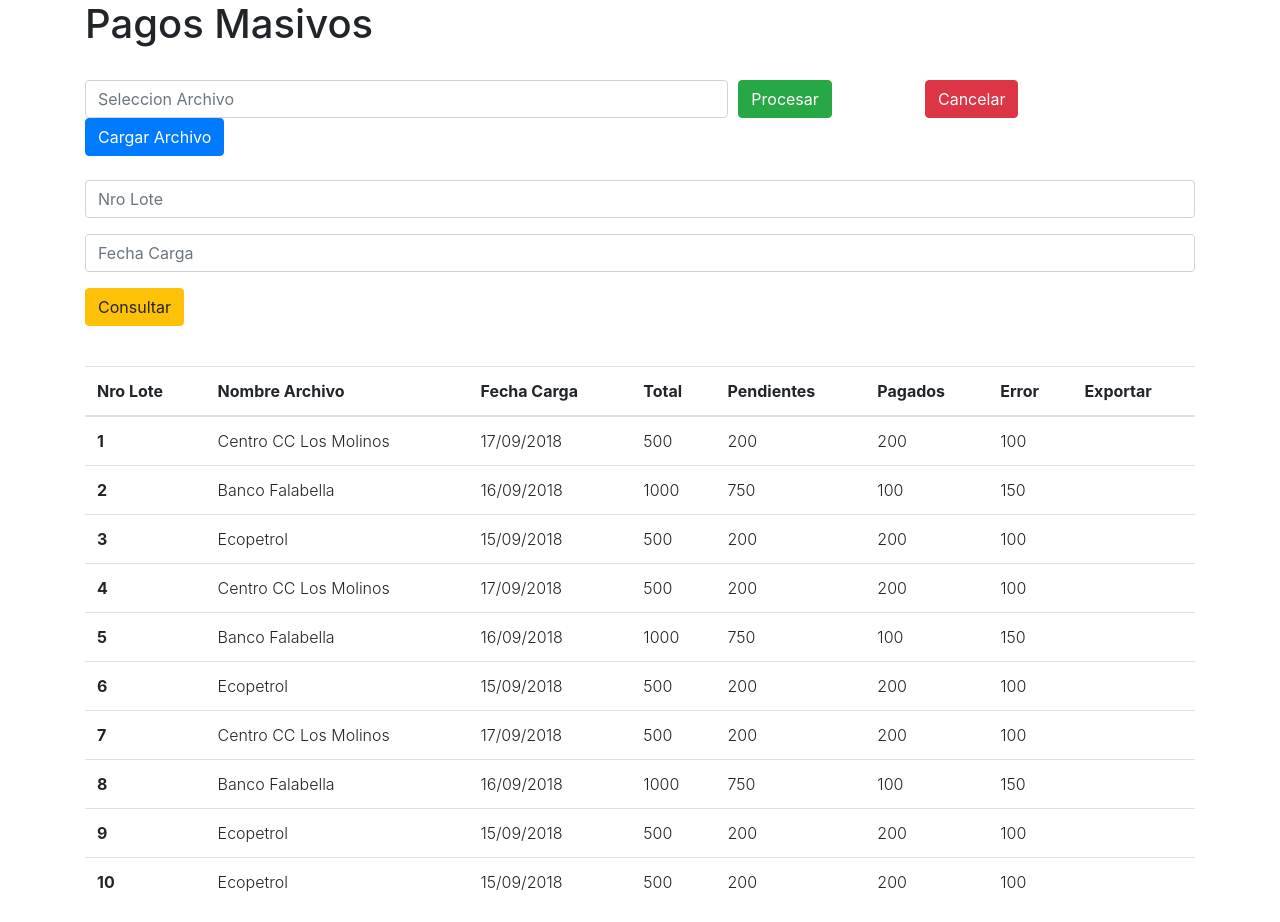
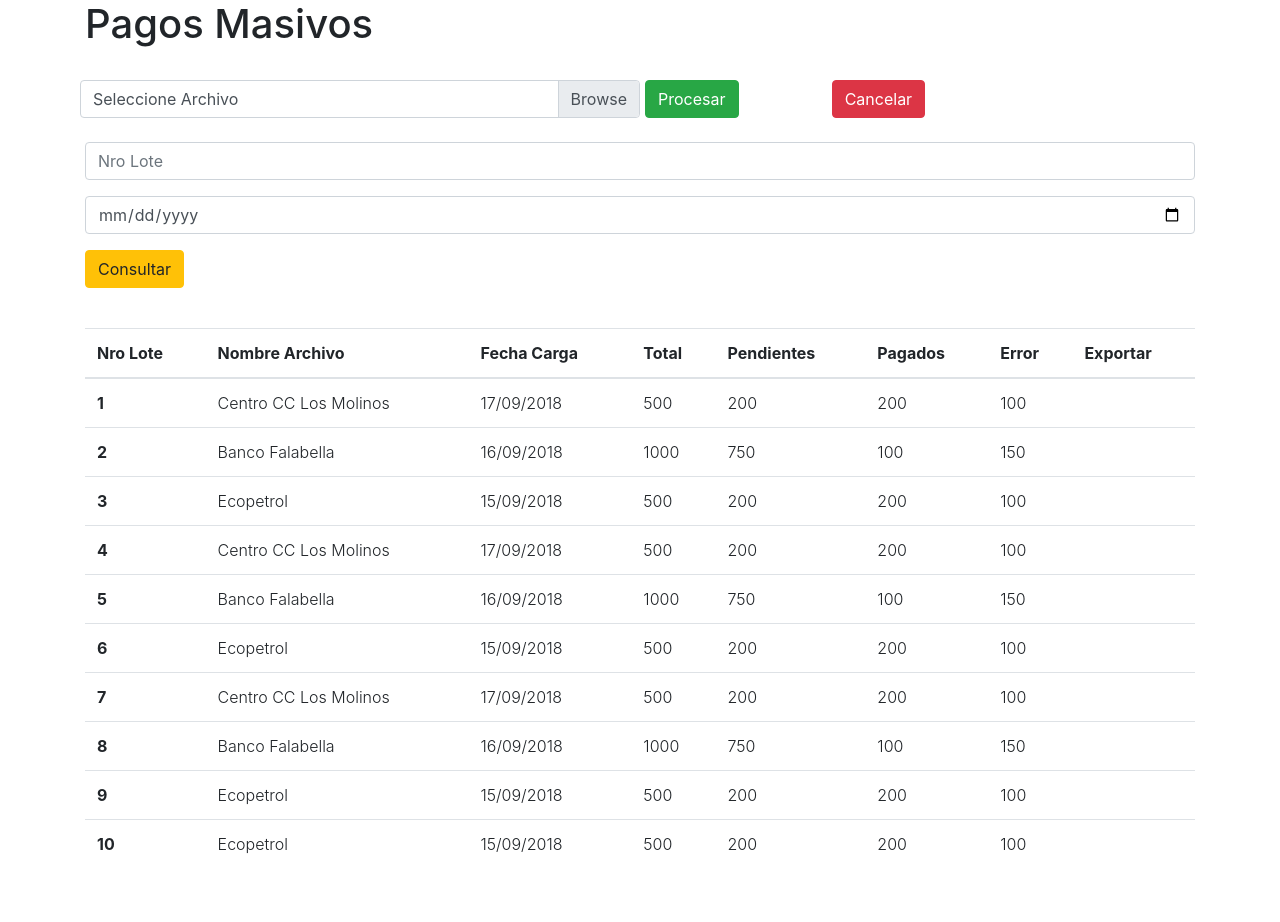
Before and after one commit to PedroHincapie/Pagos-Masivos, an Angular app in the folder pagos/: page / in a window 1280 px wide. After the commit the page ends 884 px from the top, so only its background shows below. Built offline with nearby package versions, Linux system fonts and the light colour scheme.

Commit message:
Ajustes en la estructura de la aplicion

```diff
--- a/pagos/src/app/app.component.html
+++ b/pagos/src/app/app.component.html
@@ -12,11 +12,11 @@
 
   <div class="row">
     <div class="col-md">
-      <form>
+
       <div class="form-row">
-          <div class="col-7">
-            <input type="text" class="form-control" placeholder="Seleccion Archivo">
-            <button type="button" class="btn btn-primary">Cargar Archivo</button>
+        <div class="custom-file col-6 ">
+          <input type="file" class="custom-file-input" id="inputGroupFile02">
+          <label class="custom-file-label" for="inputGroupFile02" aria-describedby="inputGroupFileAddon02">Seleccione Archivo</label>
         </div>
         <div class="col-2">
           <button type="button" class="btn btn-success">Procesar</button>
@@ -25,7 +25,7 @@
           <button type="button" class="btn btn-danger">Cancelar</button>
         </div>
       </div>
-      </form>
+
     </div>
   </div>
 
@@ -36,9 +36,8 @@
       <div class="form-group">
         <input type="text" class="form-control" placeholder="Nro Lote" [(ngModel)]="num_lote">
       </div>
-
       <div class="form-group">
-        <input type="text" class="form-control" placeholder="Fecha Carga">
+        <input type="date" class="form-control" [(ngModel)]="fecha_carga">
       </div>
 
       <div class="form-group">
```
Lines whose indentation alone changed are shown as unchanged.
